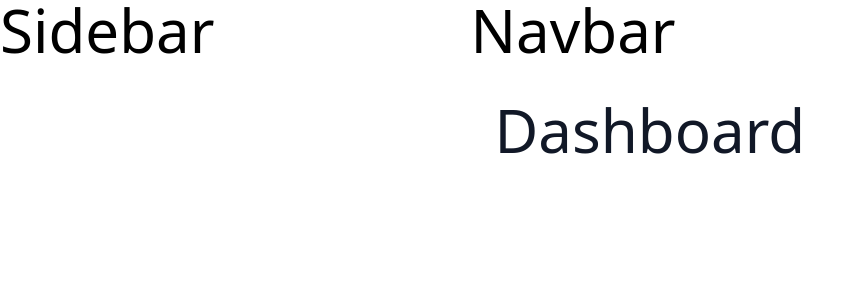
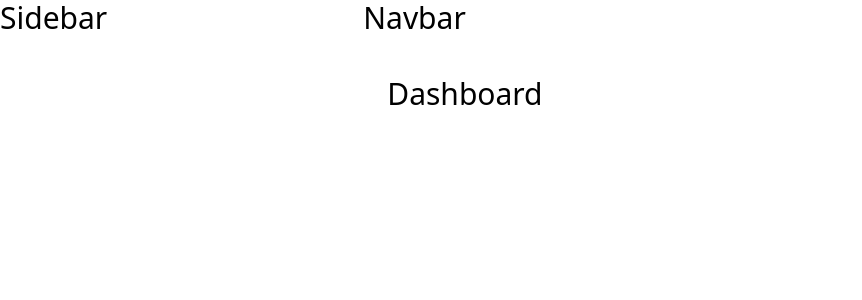
Before and after one commit to bemebox/vue-project-template, a Vue app: page / in a window 1280 px wide. Shown: the top 300 px of the page, without its empty margins (0-862 px from the left). Built offline with nearby package versions, Linux system fonts and the light colour scheme.

Commit message:
update font size

```diff
--- a/index.html
+++ b/index.html
@@ -1,10 +1,12 @@
 <!doctype html>
-<html lang="">
+<html lang="en">
   <head>
     <meta charset="UTF-8" />
     <link rel="icon" href="/favicon.ico" />
     <meta name="viewport" content="width=device-width, initial-scale=1.0" />
     <title>Vue Template</title>
+    <link href="/dist/output.css" rel="stylesheet" />
+    <!-- Make sure Tailwind CSS is linked -->
   </head>
   <body>
     <div id="app"></div>
--- a/src/App.vue
+++ b/src/App.vue
@@ -6,9 +6,7 @@
     <!-- Main Content -->
     <div class="flex flex-1 flex-col md:ml-64">
       <Navbar />
-      <main
-        class="p-6 flex-grow h-screen bg-gray-70 text-gray-900 dark:bg-gray-900 dark:text-gray-300"
-      >
+      <main class="p-6 flex-grow h-screen">
         <router-view></router-view>
       </main>
     </div>
--- a/src/components/404NotFound.vue
+++ b/src/components/404NotFound.vue
@@ -1,5 +1,5 @@
 <template>
-  <div>
+  <div class="py-4 items-center justify-center text-center">
     <font-awesome-icon class="py-4 w-10 h-10" icon="ban" />
     <h1 class="text-6xl mb-4">404</h1>
     <p class="text-xl">Page Not Found</p>
--- a/src/components/Dashboard.vue
+++ b/src/components/Dashboard.vue
@@ -1,6 +1,6 @@
 <template>
   <div>
-    <h1 class="text-6xl mb-4">Dashboard</h1>
+    <h1 class="text-3xl mb-4">Dashboard</h1>
   </div>
 </template>
 <script lang="ts">
--- a/src/components/Navbar.vue
+++ b/src/components/Navbar.vue
@@ -1,6 +1,6 @@
 <template>
   <div>
-    <h1 class="text-6xl mb-4">Navbar</h1>
+    <h1 class="text-3xl mb-4">Navbar</h1>
   </div>
 </template>
 <script lang="ts">
--- a/src/components/Sidebar.vue
+++ b/src/components/Sidebar.vue
@@ -1,6 +1,6 @@
 <template>
   <div>
-    <h1 class="text-6xl mb-4">Sidebar</h1>
+    <h1 class="text-3xl mb-4">Sidebar</h1>
   </div>
 </template>
 <script lang="ts">
```
